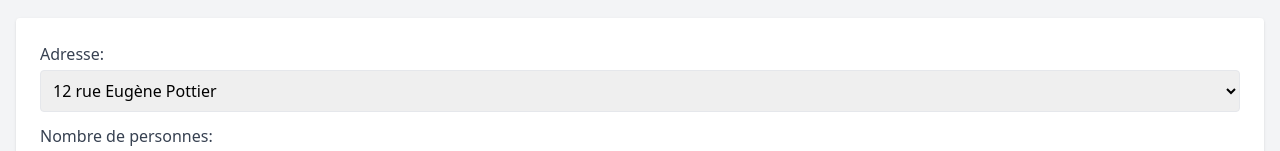
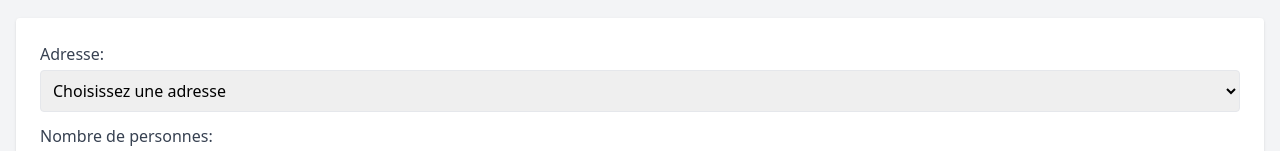
Before and after one commit to tonytangdev/tai-tools, a Next.js app: page /tai-home in a window 1280 px wide. Shown: the part 145-296 px from the top of the page. Built offline with nearby package versions, Linux system fonts and the light colour scheme.

Commit message:
empty option

```diff
--- a/pages/tai-home/index.tsx
+++ b/pages/tai-home/index.tsx
@@ -82,6 +82,7 @@ const HousingForm: React.FC = () => {
                             }
                                 className="w-full mt-1 p-2 border rounded"
                                 value={address} >
+                                <option value="">Choisissez une adresse</option>
                                 {Object.entries(HOUSES).map(([id, house]) => (
                                     <option key={id} value={id}>{house}</option>
                                 ))}
```
